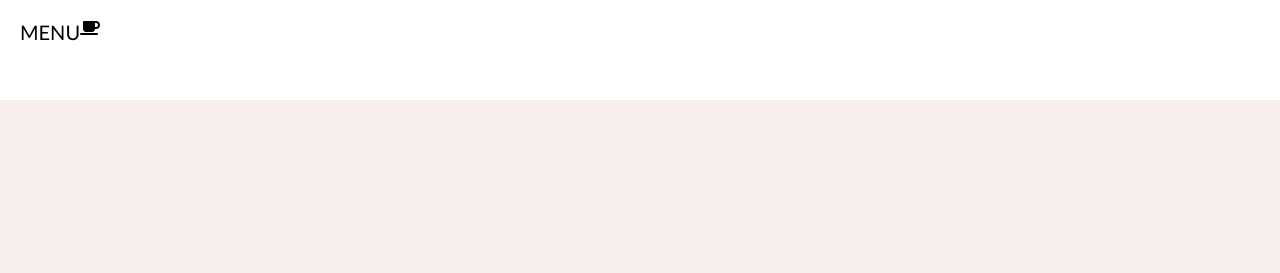
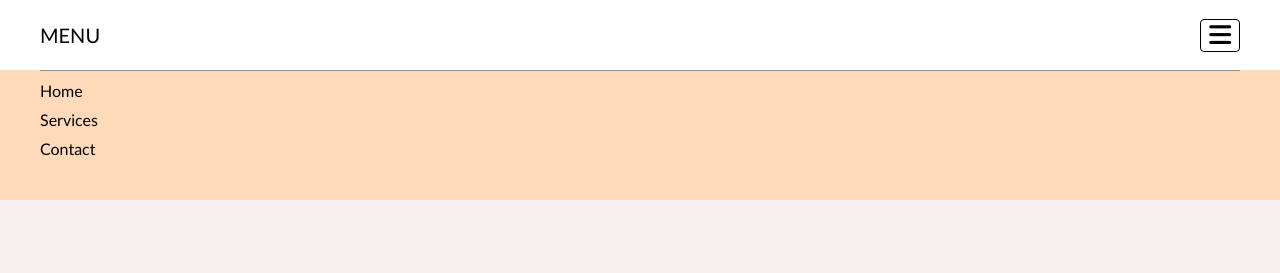
Before and after one commit to OluchukwuDivine/menu-and-carousel, a website built with webpack: page src/index.html in a window 1280 px wide. Built offline with nearby package versions, Linux system fonts and the light colour scheme.

Commit message:
Added Menu icon

```diff
--- a/src/index.html
+++ b/src/index.html
@@ -7,9 +7,19 @@
   </head>
   <body>
     <div class="container">
-      <div class="navbar">
-        <span>MENU</span>
-        <i class="fa fa-coffee"></i>
+      <div class="nav-holder">
+        <div class="navbar">
+          <span>MENU</span>
+          <i class="fa fa-bars"></i>
+        </div>
+
+        <div class="nav-links-sec">
+          <ul>
+            <li class="nav-links">Home</li>
+            <li class="nav-links">Services</li>
+            <li class="nav-links">Contact</li>
+          </ul>
+        </div>
       </div>
     </div>
   </body>
--- a/src/style.css
+++ b/src/style.css
@@ -2,6 +2,7 @@
     margin: 0;
     padding: 0;
     box-sizing: border-box;
+    font-family: 'Gill Sans', 'Gill Sans MT', Calibri, 'Trebuchet MS', sans-serif;
 }
 body{
     background: rgb(247, 238, 238);
@@ -14,14 +15,45 @@ body{
     display: flex;
     flex-direction: column;
 }
+.nav-holder{
+    width: 100%;
+    height: 200px;
+    background: peachpuff;
+    overflow: scroll;
+    overflow-x: hidden;
+}
 .navbar{
     width: 100%;
-    height: 100px;
+    height: 70px;
     background: white;
-    padding: 20px;
+    padding: 20px 40px;
     display: flex;
+    align-items: center;
+    justify-content: space-between;
 }
 .navbar span{
-    font-family: 'Gill Sans', 'Gill Sans MT', Calibri, 'Trebuchet MS', sans-serif;
     font-size: 20px;
 }
+.navbar i{
+    font-size: 25px;
+    border: 1px solid black;
+    padding: 3px 8px;
+    border-radius: 4px;
+    cursor: pointer;
+}
+.nav-links-sec{
+    width: 100%;
+    height: 100%;
+    padding: 0px 40px;
+}
+.nav-links-sec ul{
+    list-style: none;
+    display: flex;
+    flex-direction: column;
+    gap: 10px;
+    border-top: 1px solid rgb(146, 145, 145);
+    padding-top: 10px;
+}
+.nav-links-sec ul li{
+    cursor: pointer;
+}
```
Also changed, not shown: dist/bundle.js, dist/index.html, src/index.js (line endings or trailing spaces).
